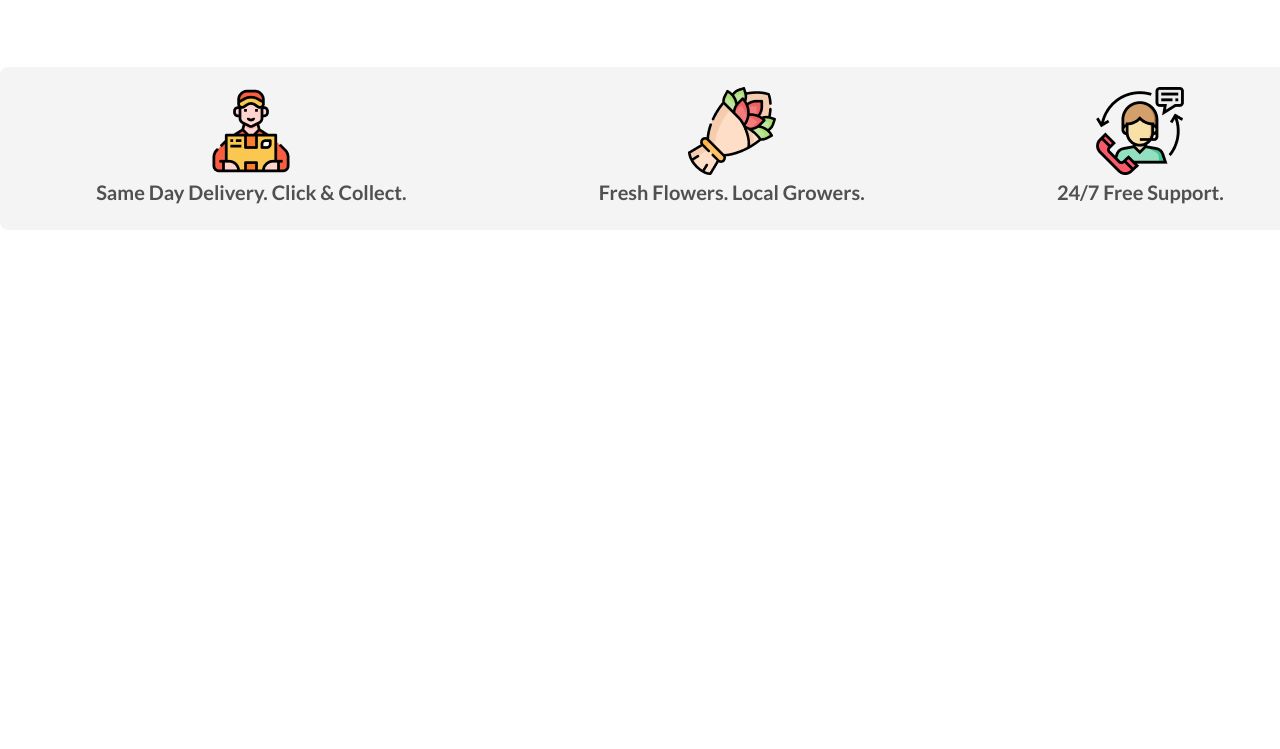
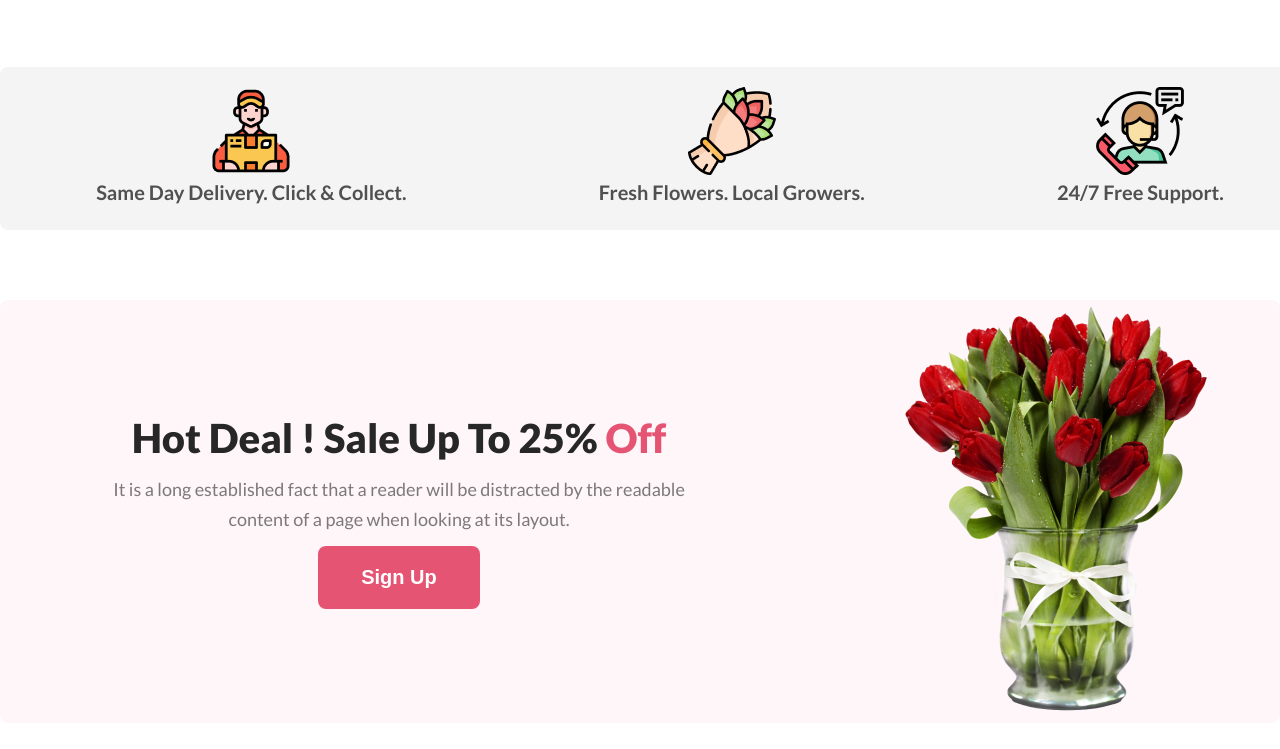
Before and after one commit to rashidsarkar/programing-assingnment-1, a plain HTML site: page index.html in a window 1280 px wide. Shown: the part 1160-1909 px from the top of the page. Before the commit the page ends 1460 px from the top, so only its background shows below. Drawn offline with Linux system fonts and the light colour scheme.

Commit message:
hot deal part end

```diff
--- a/css/style.css
+++ b/css/style.css
@@ -87,7 +87,7 @@ header {
 #banar .baner_img img {
   height: 100%;
 }
-.banner_description {
+#banar .banner_description {
   text-align: left;
   color: rgba(39, 39, 39, 0.6);
   font-family: Lato;
@@ -168,3 +168,54 @@ header {
   font-weight: 600;
   line-height: 35px;
 }
+/* support part End  */
+/* hot deal start  */
+#hot_deal {
+  border-radius: 8px;
+  background: rgba(229, 84, 115, 0.05);
+}
+#hot_deal .main {
+  display: flex;
+  justify-content: space-around;
+}
+#hot_deal .main .tex {
+  display: flex;
+  justify-content: center;
+  align-items: center;
+}
+
+#hot_deal .main .banar_title h2 {
+  color: #272727;
+  font-family: Lato;
+  font-size: 40px;
+  font-style: normal;
+  font-weight: 800;
+  line-height: normal;
+  text-align: center;
+}
+#hot_deal .main .banar_title h2 span {
+  color: #e55473;
+}
+#hot_deal .main .banner_description {
+  display: flex;
+  width: 594px;
+  flex-direction: column;
+  flex-shrink: 0;
+  color: rgba(39, 39, 39, 0.6);
+  text-align: center;
+  font-family: Lato;
+  font-size: 18px;
+  font-style: normal;
+  font-weight: 400;
+  line-height: 30px;
+  padding: 12px 0;
+}
+#hot_deal .main .banar_title .btn_primary {
+  display: block;
+  padding: 20px 43px;
+  align-items: flex-start;
+  gap: 10px;
+  border-radius: 8px;
+  background: #e55473;
+  margin: 0 auto;
+}
--- a/index.html
+++ b/index.html
@@ -39,6 +39,7 @@
     </header>
     <!-- header part end  -->
     <main>
+      <!-- featured part start  -->
       <section id="featured" class="new_sec_css">
         <div class="container">
           <div class="title_part">
@@ -114,6 +115,26 @@
           </div>
         </div>
       </section>
+      <!-- support part End  -->
+      <section id="hot_deal" class="new_sec_css">
+        <div class="container">
+          <div class="main">
+            <div class="tex">
+              <div class="banar_title">
+                <h2>Hot Deal ! Sale Up To 25% <span> Off</span></h2>
+                <p class="banner_description">
+                  It is a long established fact that a reader will be distracted
+                  by the readable content of a page when looking at its layout.
+                </p>
+                <button class="btn_primary">Sign Up</button>
+              </div>
+            </div>
+            <div class="img">
+              <img src="Flower Asset/pngwing 8.png" alt="" />
+            </div>
+          </div>
+        </div>
+      </section>
     </main>
   </body>
 </html>
```
